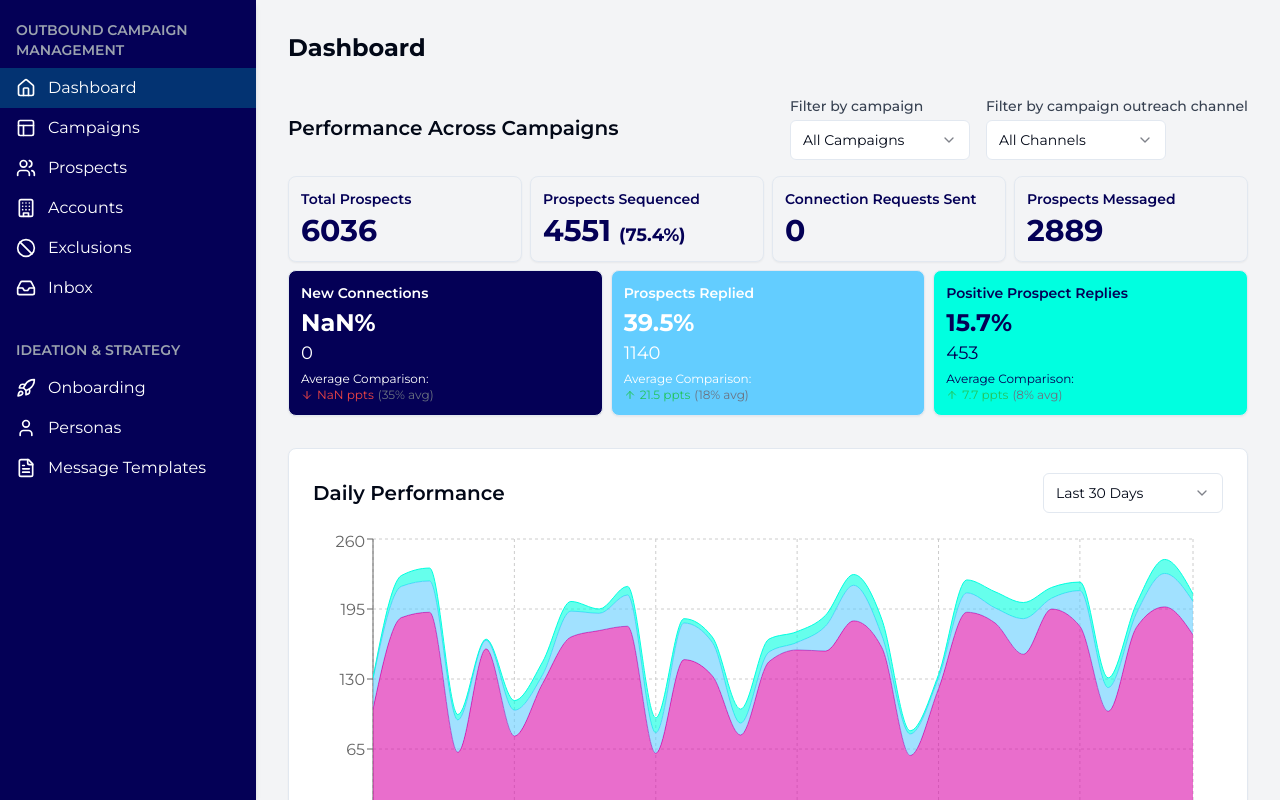
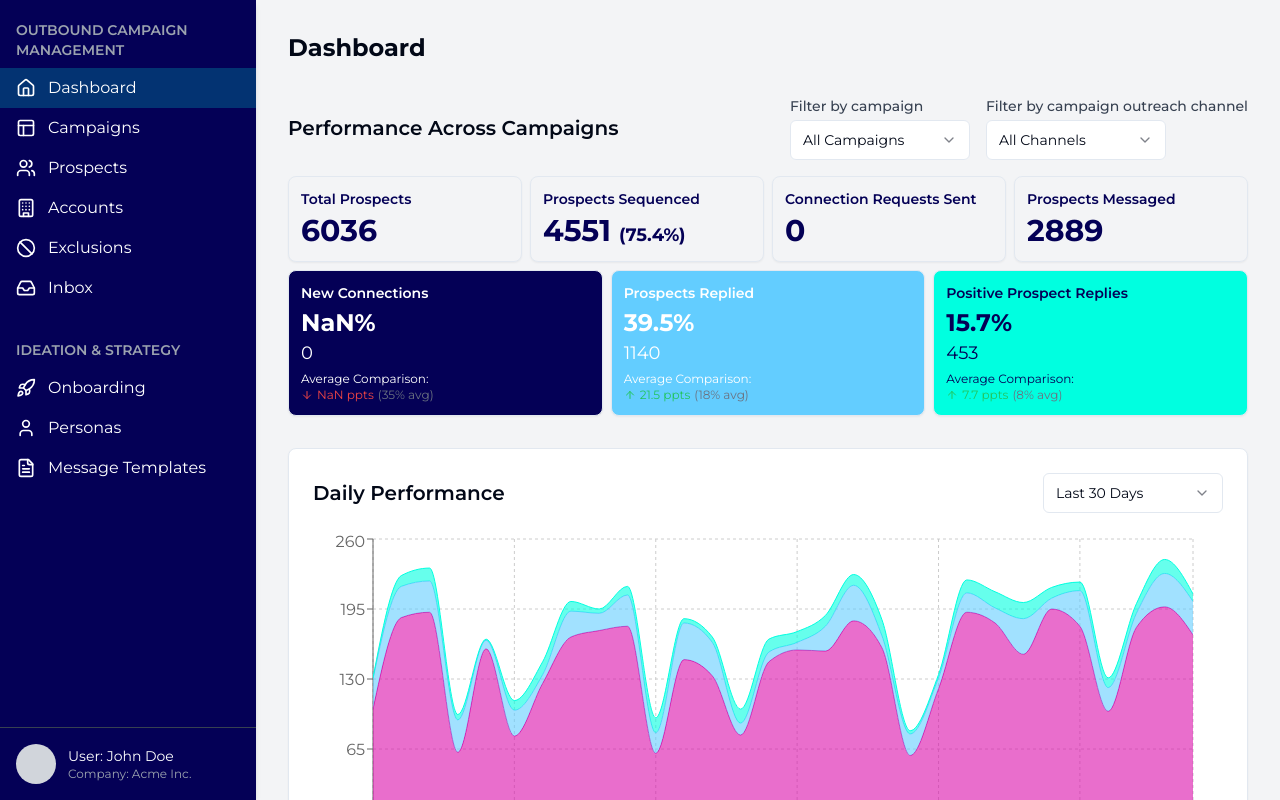
Before and after one commit to sanketmctrl/leadgenplatform-mockup-24, a React (Vite) app: page / in a window 1280 px wide. Built offline with nearby package versions, Linux system fonts and the light colour scheme.

Commit message:
Add user info section in navbar
Implemented a section in the navbar to display user information, including a circular placeholder for the user's image, their full name, and the company name.
[skip gpt_engineer]

```diff
--- a/src/components/Layout.jsx
+++ b/src/components/Layout.jsx
@@ -20,8 +20,8 @@ const NavLink = ({ to, children }) => {
 const Layout = () => {
   return (
     <div className="flex h-screen bg-gray-100 font-sans">
-      <aside className="w-64 bg-main-blue shadow-md overflow-y-auto">
-        <nav className="mt-5">
+      <aside className="w-64 bg-main-blue shadow-md overflow-y-auto flex flex-col">
+        <nav className="flex-grow mt-5">
           <div className="mb-2 px-4 text-sm font-semibold text-gray-400 uppercase">
             Outbound Campaign Management
           </div>
@@ -66,6 +66,15 @@ const Layout = () => {
             Message Templates
           </NavLink>
         </nav>
+        <div className="p-4 border-t border-gray-700">
+          <div className="flex items-center">
+            <div className="w-10 h-10 rounded-full bg-gray-300 mr-3"></div>
+            <div>
+              <p className="text-sm text-white">User: John Doe</p>
+              <p className="text-xs text-gray-400">Company: Acme Inc.</p>
+            </div>
+          </div>
+        </div>
       </aside>
       <main className="flex-1 p-8 overflow-auto">
         <Outlet />
```
